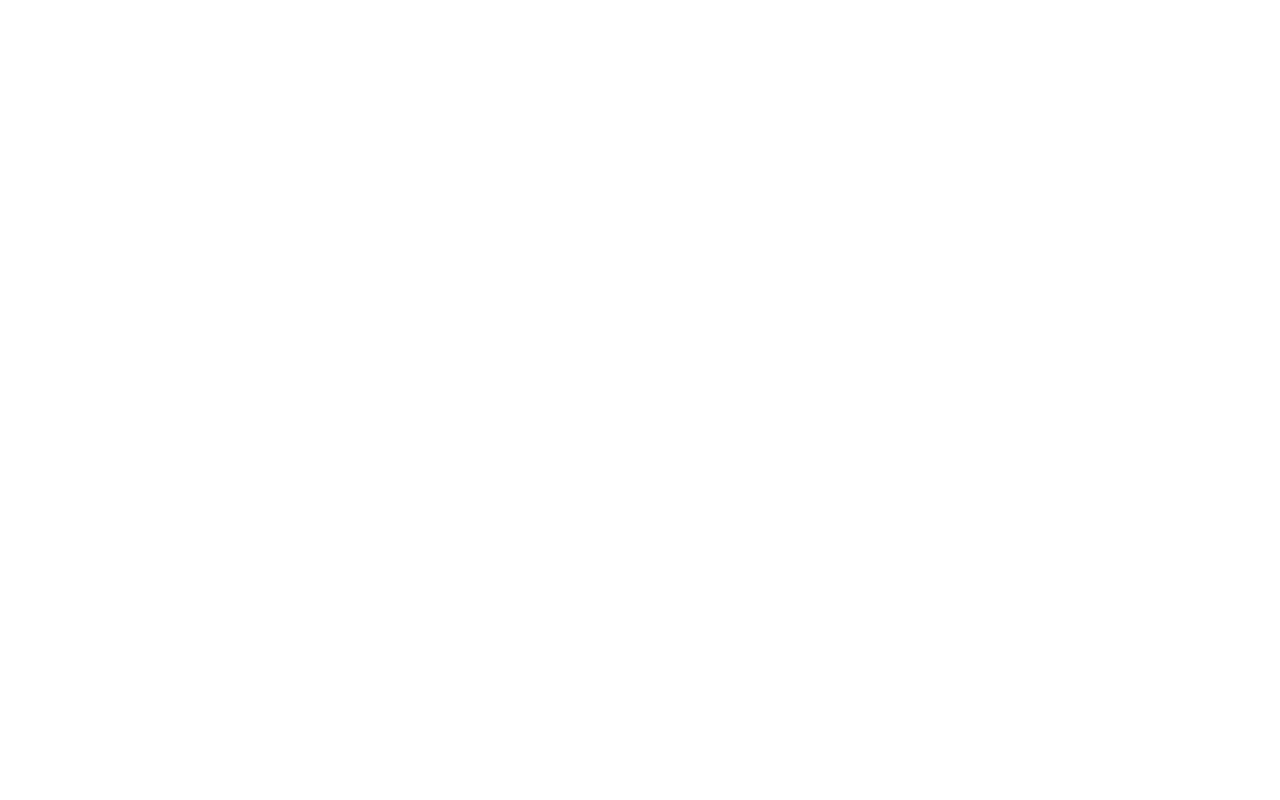
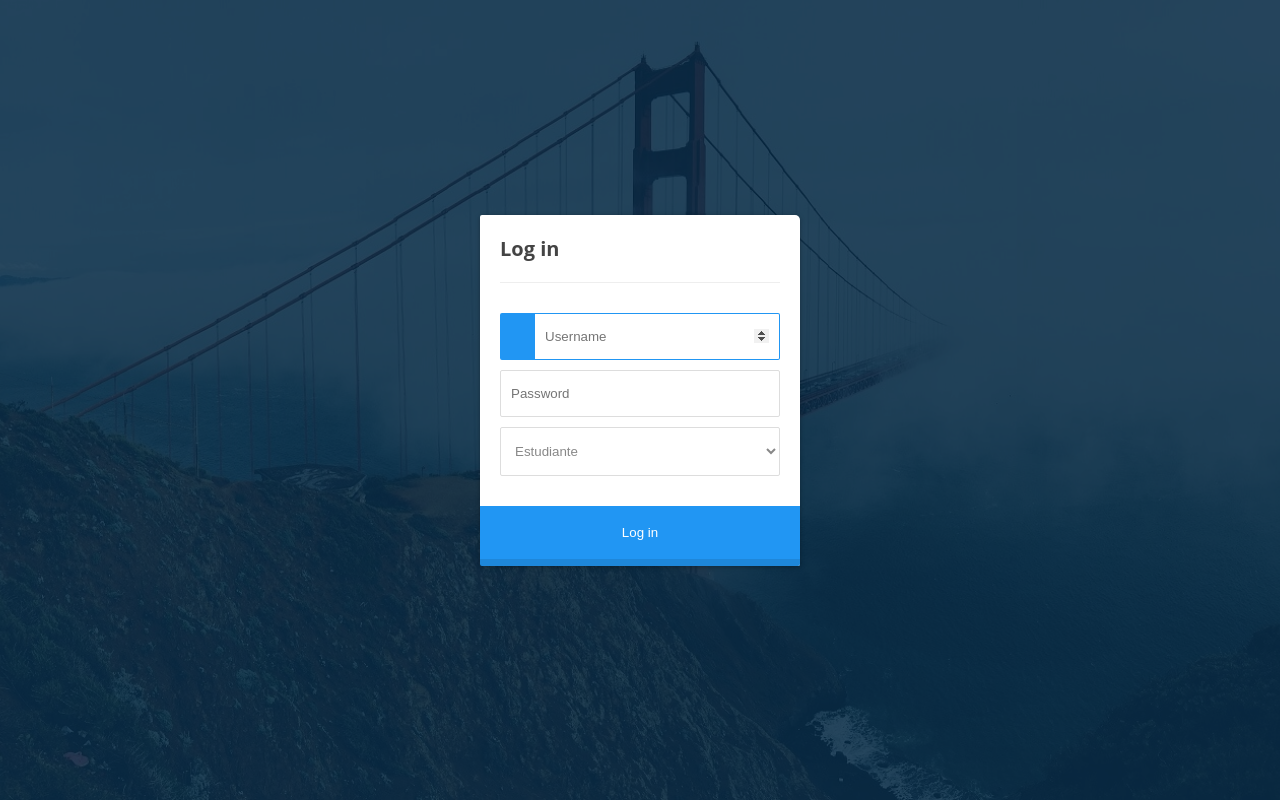
Before and after one commit to Roarco/Cosmos-HTML-CSS, a plain HTML site: page login/index.html in a window 1280 px wide. Drawn offline with Linux system fonts and the light colour scheme.

```diff
--- /dev/null
+++ b/login/css/style.css
@@ -0,0 +1,124 @@
+* {
+    margin: 0;
+    padding: 0;
+    box-sizing: border-box;
+}
+
+html {
+    font-size: 62.5%;
+}
+
+body {
+    font-family: "Open Sans", sans-serif;
+    height: 100vh;
+    background: url("../assets/images/tinified/background.jpg") 50% fixed;
+    background-size: cover;
+    margin: 0;
+}
+
+.main {
+    display: flex;
+    align-items: center;
+    flex-direction: column;
+    justify-content: center;
+    width: 100%;
+    min-height: 100%;
+    padding: 2rem;
+    background: rgba(4, 40, 68, 0.85);
+}
+
+.form {
+    border-radius: .2rem .5rem;
+    padding: 1rem 2rem 0 2rem;
+    width: 90%;
+    max-width: 320px;
+    background: #fff;
+    position: relative;
+    padding-bottom: 8rem;
+    box-shadow: 0px 1px 5px rgba(0, 0, 0, 0.3);
+    margin-bottom: 2rem;
+}
+
+.form input {
+    display: block;
+    padding: 1.5rem 1rem;
+    margin-bottom: 1rem;
+    width: 100%;
+    border: 1px solid #ddd;
+    transition: border-width 0.2s ease;
+    border-radius: .2rem;
+    color: #ccc;
+}
+
+.form select {
+    display: block;
+    padding: 15px 10px;
+    margin-bottom: 10px;
+    width: 100%;
+    border: 1px solid #ddd;
+    transition: border-width 0.2s ease;
+    border-radius: 2px;
+    color: rgb(136, 136, 136);
+    background: white;
+}
+
+.form select:focus {
+    outline: none;
+    border-color: #2196f3;
+}
+
+
+.form select option {
+    font-family: "Open Sans", sans-serif;
+    color: rgb(136, 136, 136);
+}
+
+.form input:focus {
+    outline: none;
+    color: #444;
+    border-color: #2196f3;
+    border-left-width: 3.5rem;
+}
+
+.form a {
+    font-size: 1.6rem;
+    color: #2196f3;
+    text-decoration: none;
+}
+
+.form .title {
+    color: #444;
+    font-size: 2rem;
+    font-weight: bold;
+    margin: 10px 0 30px 0;
+    border-bottom: 1px solid #eee;
+    padding-bottom: 20px;
+}
+
+.form button {
+    width: 100%;
+    height: 100%;
+    padding: 10px 10px;
+    background: #2196f3;
+    color: #fff;
+    display: block;
+    border: none;
+    margin-top: 20px;
+    position: absolute;
+    left: 0;
+    bottom: 0;
+    max-height: 60px;
+    border: 0px solid rgba(0, 0, 0, 0.1);
+    border-radius: 0 0 2px 2px;
+    transform: rotateZ(0deg);
+    transition: all 0.1s ease-out;
+    border-bottom-width: 7px;
+}
+
+.form:not(.loading) button:hover {
+    box-shadow: 0px 1px 3px #2196f3;
+}
+
+.form:not(.loading) button:focus {
+    border-bottom-width: 4px;
+}
--- a/login/index.html
+++ b/login/index.html
@@ -1,14 +1,29 @@
 <!DOCTYPE html>
 <html lang="en">
+
 <head>
-    <meta charset="UTF-8">
-    <meta http-equiv="X-UA-Compatible" content="IE=edge">
-    <meta name="viewport" content="width=device-width, initial-scale=1.0">
+    <meta charset="UTF-8" />
+    <meta http-equiv="X-UA-Compatible" content="IE=edge" />
+    <meta name="viewport" content="width=device-width, initial-scale=1.0" />
+    <link rel="stylesheet" href="./css/style.css">
     <title>Log in | Cosmos</title>
 </head>
+
 <body>
     <main class="main">
-
+        <form class="form">
+            <p class="title">Log in</p>
+            <input type="number" required placeholder="Username" name="code" autofocus />
+            <input type="password" required placeholder="Password" name="IDNumber" />
+            <select name="type_of_user">
+                <option value="1">Estudiante</option>
+                <option value="2">Administrativo</option>
+            </select>
+            <button class="form_btn">
+                <span class="form_btn form_btn--state">Log in</span>
+            </button>
+        </form>
     </main>
 </body>
+
 </html>
```
Also changed, not shown: login/assets/images/tinified/background.jpg (added).
